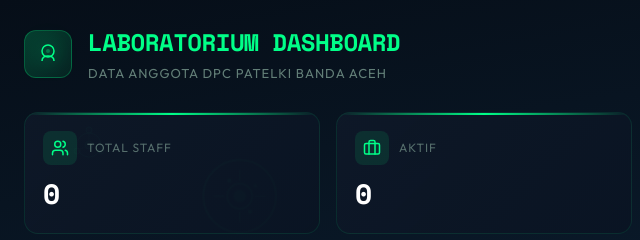
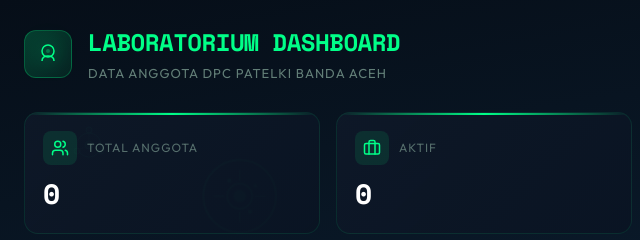
Before and after one commit to akreditasirs7-lang/DPC-Patelki-Banda-Aceh, a plain HTML site: page index.html in a window 1280 px wide. Shown: the top 240 px of the page, 0-640 px from the left. Drawn offline with nearby package versions, Linux system fonts and the light colour scheme; no server answers.

Commit message:
Update index.html

```diff
--- a/index.html
+++ b/index.html
@@ -126,7 +126,7 @@
                             <i data-lucide="users" style="width:18px;height:18px;color:#00ff88;"></i>
                         </div><span
                             style="font-size:12px;color:rgba(160,200,180,0.5);text-transform:uppercase;letter-spacing:1px;">Total
-                            Staff</span>
+                            Anggota</span>
                     </div>
                     <div id="stat-total"
                         style="font-family:'Space Mono',monospace;font-size:28px;font-weight:700;color:#ffffff;">
```
